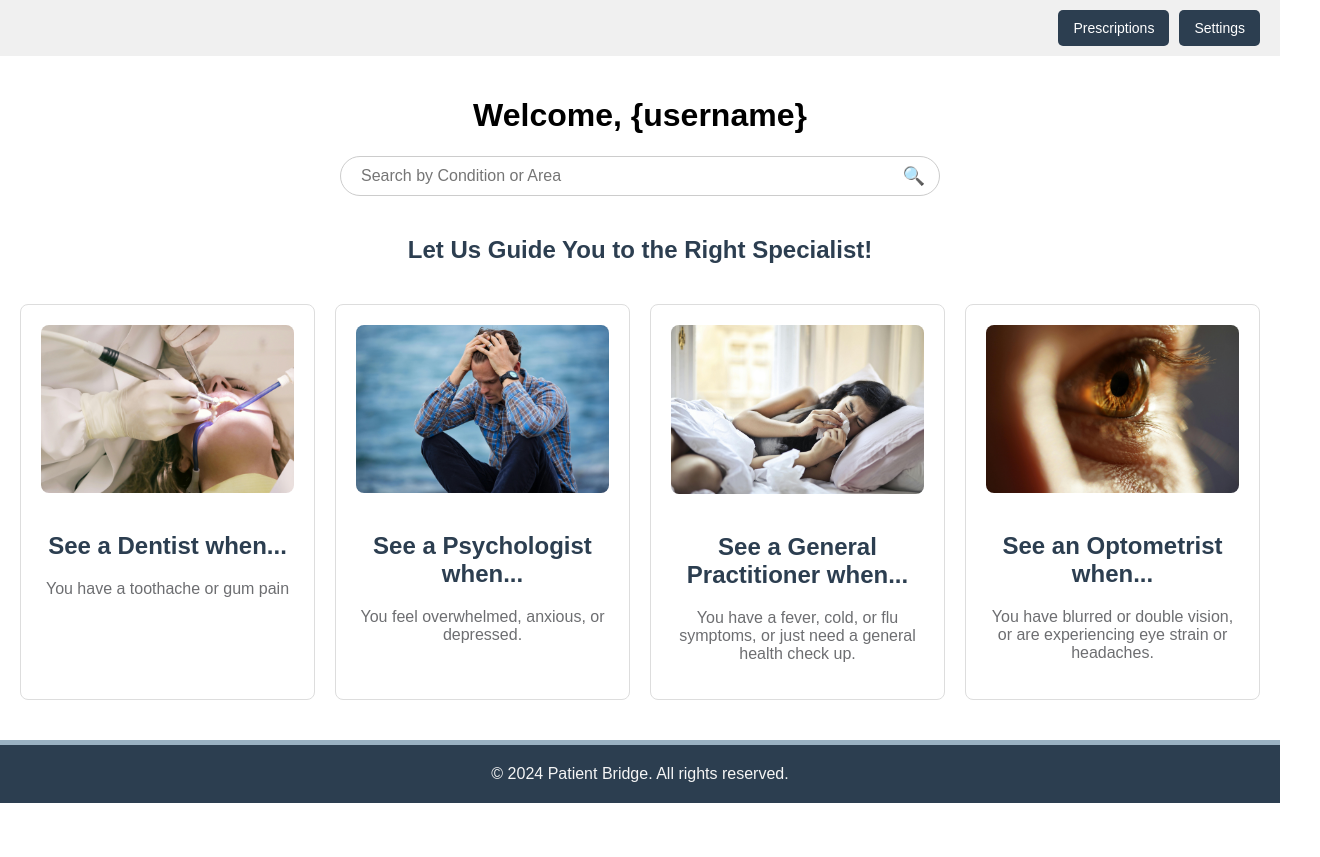
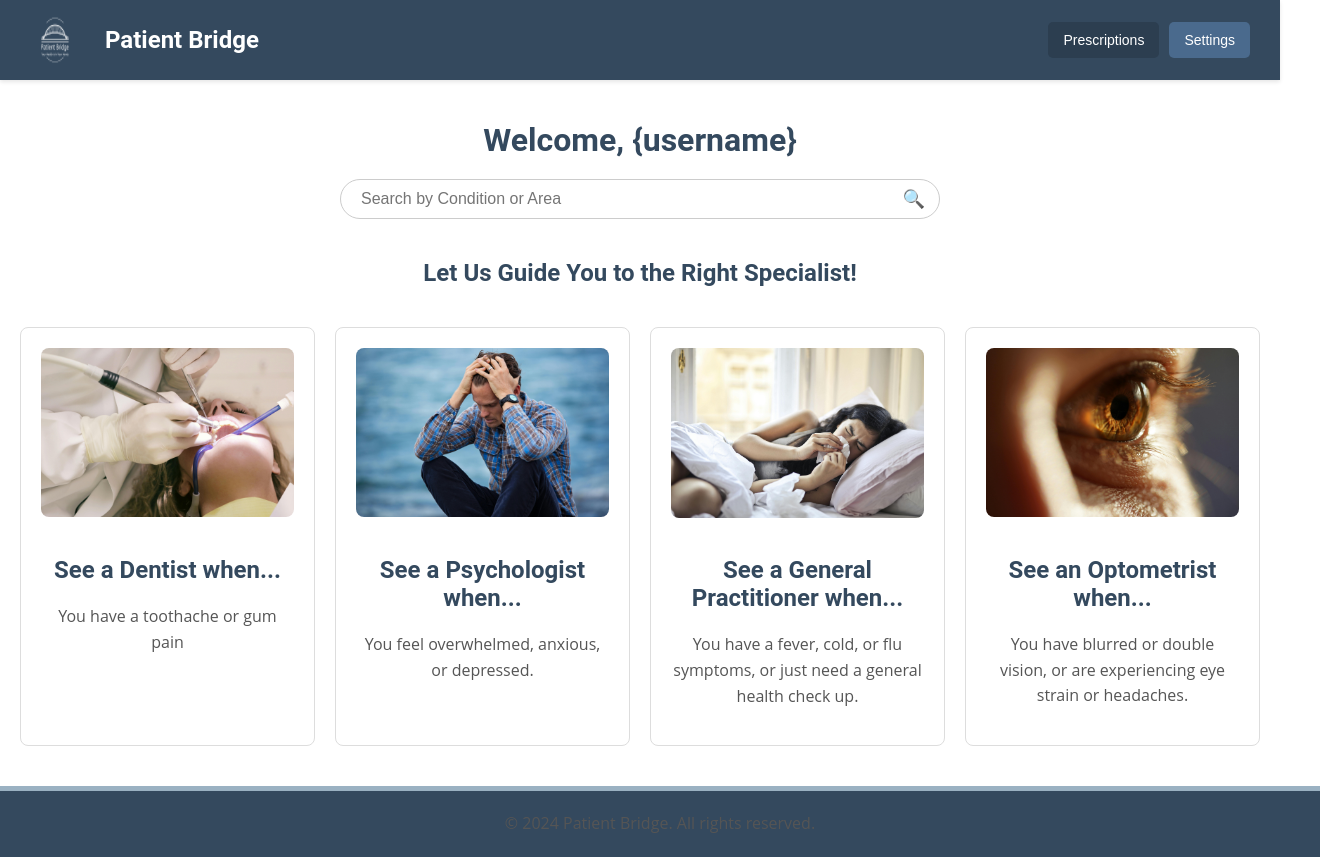
Before and after one commit to JewandreJuliano/Patient-Bridge, a React (Create React App) app in the folder patient-bridge/: page /dashboard in a window 1280 px wide. Shown: the whole page, 1320 px wide, since content can reach past the window. Before the commit the page ends 803 px from the top, so only its background shows below. Built offline with nearby package versions, Linux system fonts and the light colour scheme.

Commit message:
Edited DoctorDashboard and PatientDashboard

```diff
--- a/patient-bridge/package.json
+++ b/patient-bridge/package.json
@@ -12,7 +12,9 @@
     "axios": "^1.7.7",
     "mssql": "^11.0.1",
     "react": "^18.3.1",
+    "react-calendar": "^5.0.0",
     "react-dom": "^18.3.1",
+    "react-icons": "^5.3.0",
     "react-router-dom": "^6.26.2",
     "react-scripts": "5.0.1",
     "styled-components": "^6.1.13",
--- a/patient-bridge/src/App.js
+++ b/patient-bridge/src/App.js
@@ -5,7 +5,8 @@ import PatientSignUpPage from './components/PatientSignUpPage';
 import DoctorSignUpPage from './components/DoctorSignUpPage';
 import LoginPage from './components/LoginPage';
 import PatientDashboard from './components/PatientDashboard';
-// import PrescriptionPopup from './components/PrescriptionPopup';
+import DoctorDashboard from './components/DoctorDashboard';
+import PrescriptionPopup from './components/PrescriptionPopup';
 
 
 const App = () => {
@@ -17,7 +18,8 @@ const App = () => {
                 <Route path="/signup/doctor" element={<DoctorSignUpPage />} />
                 <Route path="/login" element={<LoginPage/>}/>
                 <Route path ="/dashboard" element={<PatientDashboard/>}/>
-                {/* Add other routes here */}
+                <Route path="/ddashboard"element={<DoctorDashboard/>}/>
+
             </Routes>
         </Router>
     );
--- /dev/null
+++ b/patient-bridge/src/components/DoctorDashboard.jsx
@@ -0,0 +1,88 @@
+import React, { useState } from 'react';
+import Calendar from 'react-calendar';
+import 'react-calendar/dist/Calendar.css'; // Import calendar styling
+import '../styles/DoctorDashboard.css'; // Custom CSS
+import { FaCalendarAlt, FaPills, FaFileMedical } from 'react-icons/fa'; // Import icons
+
+const DoctorDashboard = () => {
+    const [appointments] = useState([
+        { id: 1, date: new Date(2024, 9, 22), patient: 'John Doe', time: '10:00 AM' },
+        { id: 2, date: new Date(2024, 9, 25), patient: 'Jane Smith', time: '2:00 PM' },
+    ]);
+
+    const tileContent = ({ date, view }) => {
+        if (view === 'month') {
+            const appointmentDay = appointments.some(appointment =>
+                appointment.date.toDateString() === date.toDateString()
+            );
+            return appointmentDay ? <div className="highlight-circle"></div> : null;
+        }
+    };
+
+    return (
+        <div className="dashboard">
+            <header className="dashboard-header">
+                <div className="logo-title">
+                    <img src="/assets/patient-bridge-icon.png" alt="Company Icon" className="icon" />
+                    <h1 className="title">Patient Bridge</h1>
+                </div>
+                <div className="header-actions">
+                    <button className="settings-button">Settings</button>
+                </div>
+            </header>
+
+            <div className="dashboard-container">
+                <div className="left-section">
+                    <h1>Welcome Doctor</h1>
+                    <section className="quick-actions">
+                        <div className="action-item">
+                            <FaCalendarAlt className="action-icon" />
+                            <h3>Manage Appointments</h3>
+                            <p>View or Cancel your upcoming appointments</p>
+                        </div>
+                        <div className="action-item">
+                            <FaPills className="action-icon" />
+                            <h3>Manage Medication</h3>
+                            <p>Add, Remove or Edit patient medication</p>
+                        </div>
+                        <div className="action-item">
+                            <FaFileMedical className="action-icon" />
+                            <h3>View Health Records</h3>
+                            <p>View an upcoming or current patient's health records</p>
+                        </div>
+                    </section>
+                </div>
+
+                {/* Calendar Section */}
+                <section className="calendar-section">
+                    <h2>Your Calendar</h2>
+                    <Calendar tileContent={tileContent} />
+                </section>
+
+                {/* Daily Schedule */}
+                <section className="schedule-section">
+                    <h2>These are your upcoming appointments:</h2>
+                    {appointments.length > 0 ? (
+                        <ul>
+                            {appointments.map((appointment) => (
+                                <li key={appointment.id}>
+                                    <strong>{appointment.date.toDateString()} - {appointment.patient}</strong>
+                                </li>
+                            ))}
+                        </ul>
+                    ) : (
+                        <p>No appointments today.</p>
+                    )}
+                </section>
+            </div>
+
+            <footer className="footer">
+                <div className="footer-content">
+                    <p>© 2024 Patient Bridge. All rights reserved.</p>
+                </div>
+            </footer>
+        </div>
+    );
+};
+
+export default DoctorDashboard;
--- a/patient-bridge/src/components/PatientDashboard.jsx
+++ b/patient-bridge/src/components/PatientDashboard.jsx
@@ -17,6 +17,10 @@ const PatientDashboard = () => {
   return (
     <div className="dashboard">
       <header className="dashboard-header">
+      <div className="logo-title">
+                    <img src="/assets/patient-bridge-icon.png" alt="Company Icon" className="icon" />
+                    <h1 className="title">Patient Bridge</h1>
+                </div>
         <div className="header-actions">
           <button className="prescriptions-button" onClick={openPopup}>
             Prescriptions
--- /dev/null
+++ b/patient-bridge/src/styles/DoctorDashboard.css
@@ -0,0 +1,175 @@
+/* General Layout */
+.dashboard-container {
+    display: grid;
+    grid-template-columns: 1fr 1fr; /* Two equal width columns */
+    grid-gap: 40px; /* More white space between left and right sections */
+    padding: 40px;
+    max-width: 1200px;
+    margin: 0 auto;
+}
+
+.dashboard-header {
+    display: flex;
+    justify-content: space-between; /* Align logo on the left, settings on the right */
+    align-items: center;
+    padding: 15px 30px;
+    background-color: #34495E;
+    box-shadow: 0 2px 4px rgba(0, 0, 0, 0.1);
+}
+
+.logo-title {
+    display: flex;
+    align-items: center;
+}
+
+.title {
+    margin-left: 15px;
+    color: white;
+    font-size: 1.5em;
+    font-weight: bold;
+}
+
+.settings-button {
+    background-color: #4A6A8D;
+    color: white;
+    padding: 10px 15px;
+    border: none;
+    border-radius: 5px;
+    cursor: pointer;
+    transition: background-color 0.3s ease;
+}
+
+.settings-button:hover {
+    background-color: #3E5876;
+}
+
+h1, h2 {
+    font-family: 'Roboto', sans-serif;
+    font-weight: bold;
+    color: #34495E;
+    margin-bottom: 20px;
+}
+
+p, li {
+    font-family: 'Open Sans', sans-serif;
+    color: #555555;
+    line-height: 1.6;
+}
+
+/* Left Section Styling */
+.left-section {
+    display: flex;
+    flex-direction: column;
+    justify-content: flex-start;
+}
+
+/* Quick Actions */
+.quick-actions {
+    display: flex;
+    flex-direction: column;
+    gap: 20px;
+    align-items: flex-start; /* Align items to the left */
+}
+
+.action-item {
+    background: #FFFFFF;
+    border-radius: 12px;
+    box-shadow: 0 8px 12px rgba(0, 0, 0, 0.1);
+    padding: 20px;
+    text-align: left; /* Align text to the left */
+    transition: transform 0.3s ease, box-shadow 0.3s ease;
+    width: 100%; /* Ensure each item takes full width */
+    display: flex;
+    flex-direction: column; /* Ensure content is stacked vertically */
+    align-items: flex-start; /* Align items to the start (left) */
+}
+
+.action-item:hover {
+    transform: translateY(-5px);
+    box-shadow: 0 12px 20px rgba(0, 0, 0, 0.15);
+}
+
+.action-icon {
+    font-size: 1.5em;
+    margin-bottom: 10px; /* Space between icon and heading */
+    color: #4A6A8D;
+}
+
+.action-item h3 {
+    margin: 0;
+    font-size: 18px;
+    margin-bottom: 5px; /* Space between heading and paragraph */
+}
+
+.action-item p {
+    margin: 0;
+    font-size: 14px;
+    color: #555;
+}
+
+/* Calendar Section */
+.calendar-section {
+    justify-self: right; /* Align calendar to the right */
+    padding: 25px;
+    background-color: #FFFFFF;
+    border-radius: 12px;
+    box-shadow: 0 8px 12px rgba(0, 0, 0, 0.1);
+    max-width: 400px; /* Ensure calendar does not stretch too wide */
+}
+
+/* Daily Schedule */
+.schedule-section {
+    justify-self: right; /* Align upcoming appointments to the right */
+    padding: 20px;
+    background-color: #F5F5F5;
+    border-radius: 8px;
+    box-shadow: 0 2px 5px rgba(0, 0, 0, 0.1);
+    margin-top: 20px; /* Space between the calendar and the schedule */
+    max-width: 400px; /* Match the width of the calendar */
+}
+
+ul {
+    list-style: none;
+    padding: 0;
+}
+
+ul li {
+    padding: 10px;
+    background-color: #FFFFFF;
+    border-radius: 5px;
+    margin-bottom: 10px;
+    box-shadow: 0 2px 4px rgba(0, 0, 0, 0.1);
+}
+
+/* Footer */
+.footer {
+    background-color: #34495E;
+    padding: 20px;
+    text-align: center;
+    color: white;
+}
+
+.footer-content p {
+    margin: 0;
+}
+
+/* Highlight Circle for Appointment Days */
+.highlight-circle {
+    background-color: #4A6A8D;
+    height: 12px;
+    width: 12px;
+    border-radius: 50%;
+    margin: auto;
+}
+
+/* Responsive Design */
+@media (max-width: 768px) {
+    .dashboard-container {
+        grid-template-columns: 1fr;
+        padding: 20px;
+    }
+
+    .calendar-section, .schedule-section {
+        justify-self: center;
+    }
+}
--- a/patient-bridge/src/styles/PatientDashboard.css
+++ b/patient-bridge/src/styles/PatientDashboard.css
@@ -12,16 +12,16 @@ body {
 
   .dashboard-header {
     display: flex;
-    justify-content: flex-end; /* Align buttons to the right */
+    justify-content: flex-end;
     align-items: center;
-    padding: 10px 20px; /* Add some horizontal padding for better spacing */
-    background-color: #f0f0f0;
+    padding: 10px 20px;
+    background-color: #2c3e50;
   }
 
   .header-actions {
     display: flex;
     align-items: center;
-    gap: 10px; /* Add space between the buttons */
+    gap: 10px;
   }
 
   .prescriptions-button, .settings-button {
@@ -31,7 +31,7 @@ body {
     border: none;
     border-radius: 5px;
     cursor: pointer;
-    font-size: 14px; /* Adjust font size if necessary */
+    font-size: 14px;
   }
 
   .dashboard-content {
@@ -39,13 +39,13 @@ body {
     padding: 20px;
     display: flex;
     flex-direction: column;
-    align-items: center; /* Center content horizontally */
-  }
+    align-items: center;
+    }
 
   .search-container {
     position: relative;
-    width: 60%; /* Same width as the search bar */
-    max-width: 600px; /* Same max-width as the search bar */
+    width: 60%;
+    max-width: 600px;
     margin-bottom: 20px;
   }
 
```
